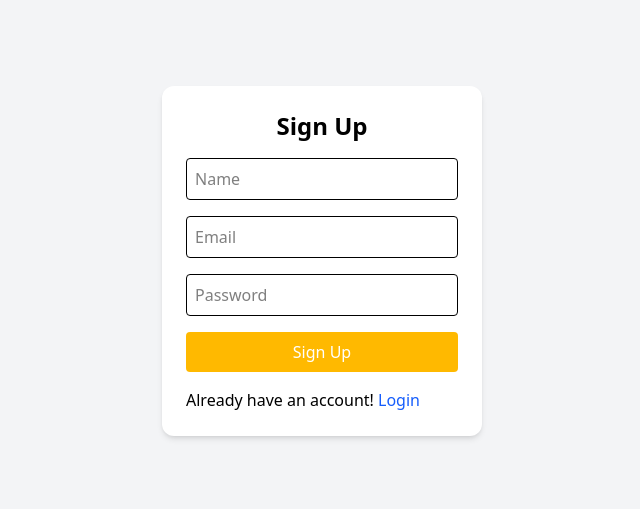
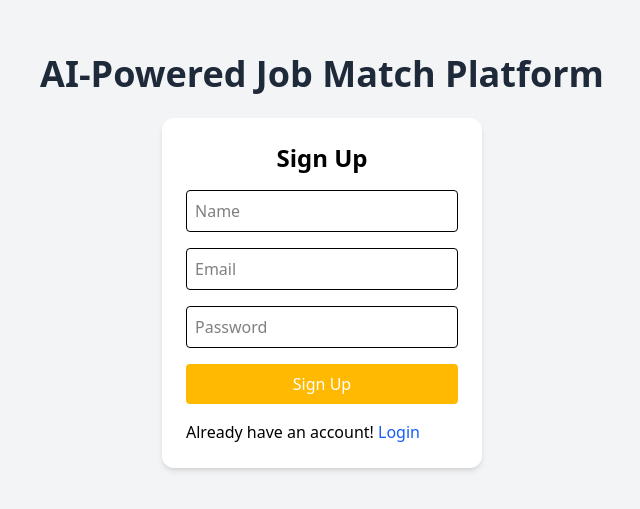
Before and after one commit to Swapnil-2502/AI-Powered-Job-Match-Platform, a React (Vite) app in the folder ai-job-match-frontend/: page /signup in a window 1280 px wide. Shown: the part 139-648 px from the top of the page, without its empty margins (318-958 px from the left). Built offline with nearby package versions, Linux system fonts and the light colour scheme.

Commit message:
Minor updates

```diff
--- a/ai-job-match-frontend/src/App.jsx
+++ b/ai-job-match-frontend/src/App.jsx
@@ -12,6 +12,7 @@ import JobListings from "./pages/JobListings";
 function App() {
 
     return (
+      <>
       <BrowserRouter>
         <Routes>
           <Route path="/signup" element={<SignupPage />} />
@@ -33,6 +34,7 @@ function App() {
             } />
         </Routes>
       </BrowserRouter>
+      </>
     );
 
 }
--- a/ai-job-match-frontend/src/pages/LoginPage.jsx
+++ b/ai-job-match-frontend/src/pages/LoginPage.jsx
@@ -23,7 +23,11 @@ export default function LoginPage() {
   };
 
   return (
-    <div className="flex justify-center items-center min-h-screen bg-gray-100">
+    <>
+    <div className="flex flex-col justify-center items-center min-h-screen bg-gray-100">
+      <h1 className="text-4xl font-bold mb-6 text-center text-gray-800">
+        AI-Powered Job Match Platform
+      </h1>
       <form onSubmit={handleSubmit} className="bg-white p-6 rounded-xl shadow-md w-80 space-y-4">
         <h2 className="text-2xl font-semibold text-center">Login</h2>
         <input
@@ -50,5 +54,6 @@ export default function LoginPage() {
         <p>Don't have an account ? <Link className='text-blue-600' to="/signup">Signup</Link> </p>
       </form>
     </div>
+    </>
   );
 }
--- a/ai-job-match-frontend/src/pages/SignupPage.jsx
+++ b/ai-job-match-frontend/src/pages/SignupPage.jsx
@@ -23,7 +23,10 @@ const SignupPage = () => {
   };
 
     return (
-        <div className="flex justify-center items-center min-h-screen bg-gray-100">
+        <div className="flex flex-col justify-center items-center min-h-screen bg-gray-100">
+            <h1 className="text-4xl font-bold mb-6 text-center text-gray-800">
+               AI-Powered Job Match Platform
+            </h1>
             <form onSubmit={handleSubmit} className="bg-white p-6 rounded-xl shadow-md w-80 space-y-4">
                 <h2 className="text-2xl font-semibold text-center">Sign Up</h2>
                 <input
```
